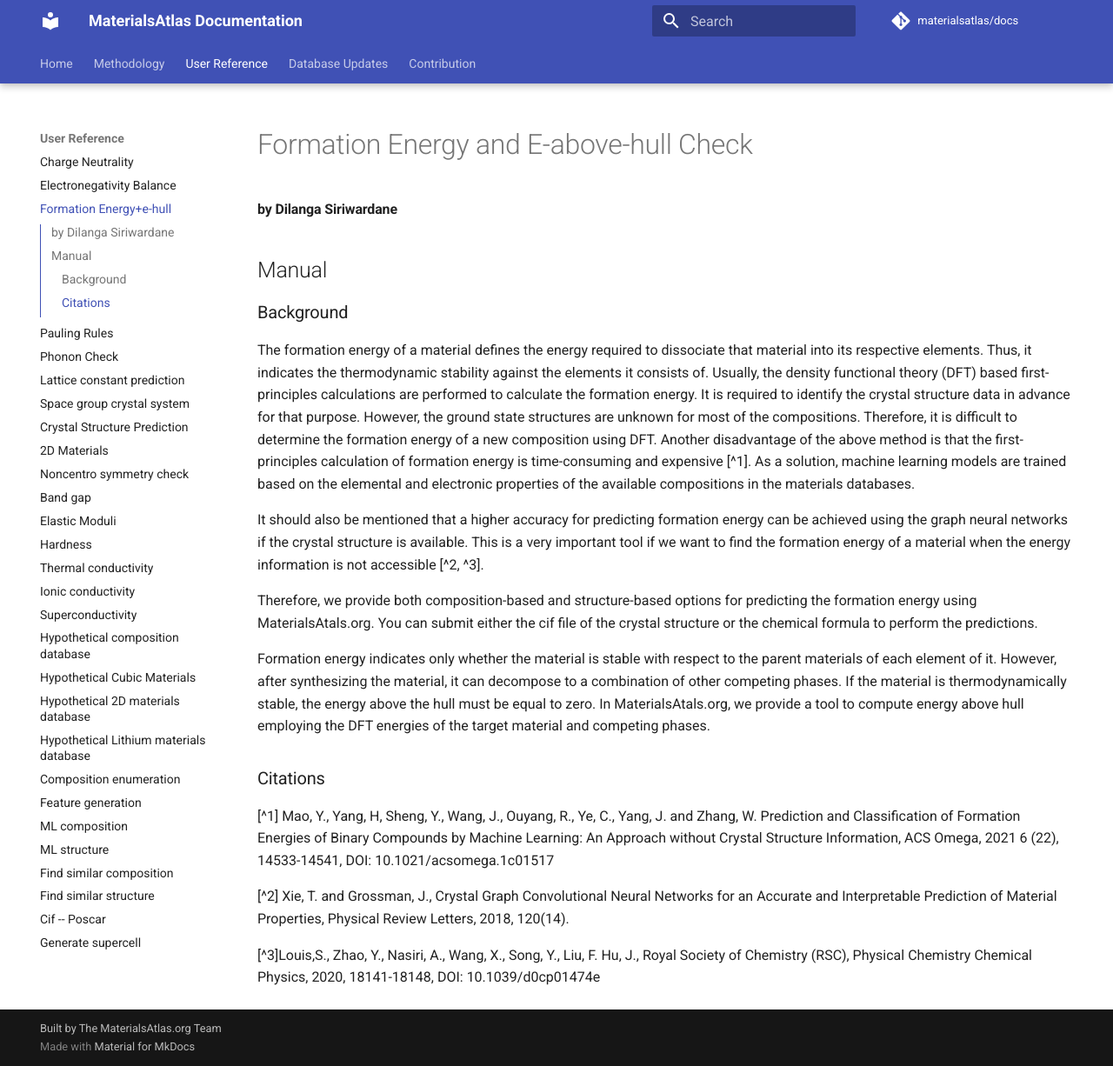
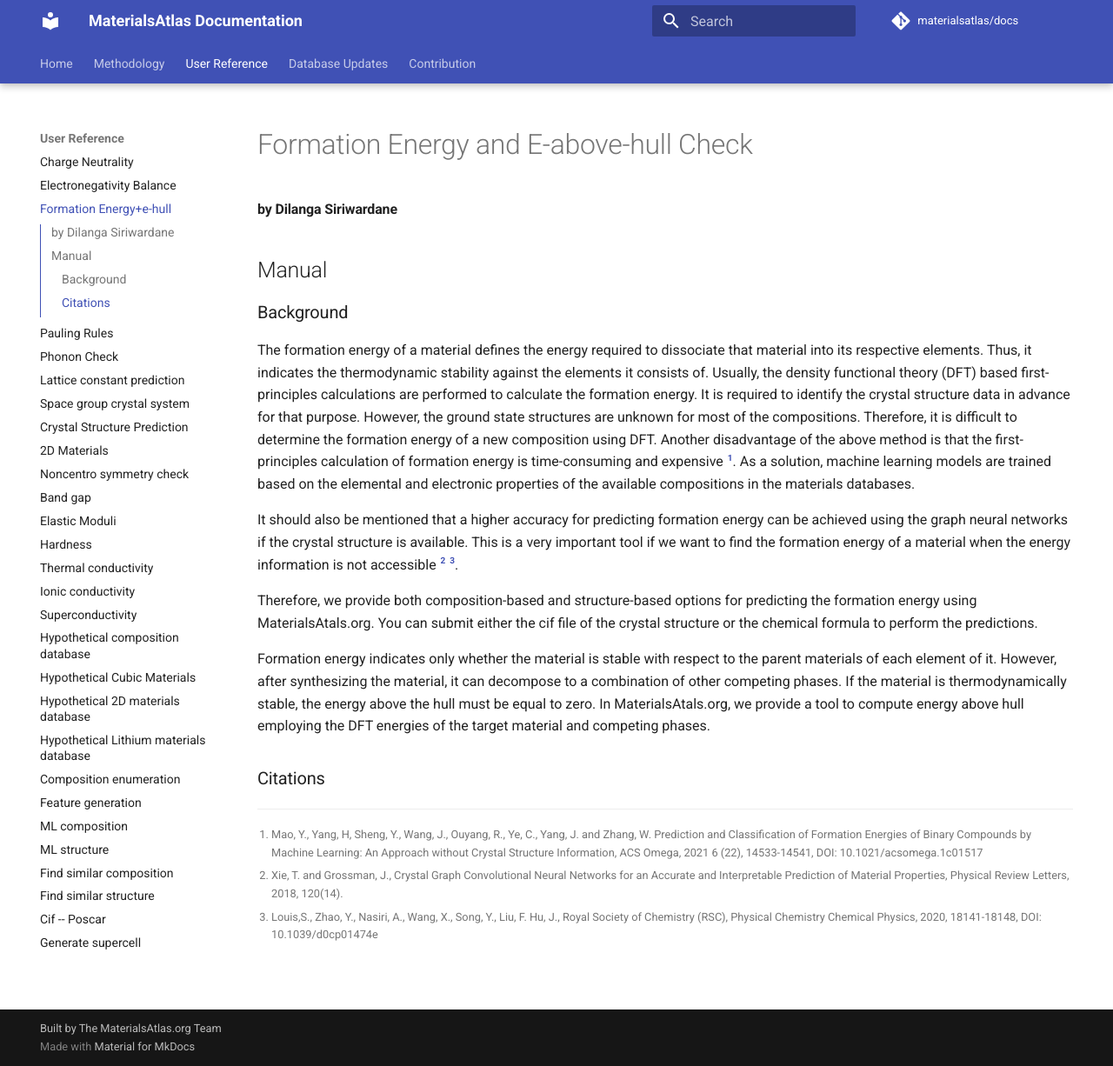
Before and after one commit to usccolumbia/materialsatlas, an MkDocs documentation site: the page built from docs/user-guide/formation_energy_ehull.md, in a window 1280 px wide and 1226 px high. Shown: the whole window at 87% size. Built offline with MkDocs 1.6.1 and Material for MkDocs 9.7.7, drawn with Linux system fonts in a browser that asks for light colours; comment, search, counter and statistics services are not loaded.

Commit message:
Update formation_energy_ehull.md

```diff
--- a/docs/user-guide/formation_energy_ehull.md
+++ b/docs/user-guide/formation_energy_ehull.md
@@ -7,7 +7,7 @@
 
 The formation energy of a material defines the energy required to dissociate that material into its respective elements. Thus, it indicates the thermodynamic stability against the elements it consists of. Usually, the density functional theory (DFT) based first-principles calculations are performed to calculate the formation energy. It is required to identify the crystal structure data in advance for that purpose. However, the ground state structures are unknown for most of the compositions. Therefore, it is difficult to determine the formation energy of a new composition using DFT. Another disadvantage of the above method is that the first-principles calculation of formation energy is time-consuming and expensive [^1]. As a solution, machine learning models are trained based on the elemental and electronic properties of the available compositions in the materials databases.
 
-It should also be mentioned that a higher accuracy for predicting formation energy can be achieved using the graph neural networks if the crystal structure is available. This is a very important tool if we want to find the formation energy of a material when the energy information is not accessible [^2, ^3].
+It should also be mentioned that a higher accuracy for predicting formation energy can be achieved using the graph neural networks if the crystal structure is available. This is a very important tool if we want to find the formation energy of a material when the energy information is not accessible [^2] [^3].
 
 Therefore, we provide both composition-based and structure-based options for predicting the formation energy using MaterialsAtals.org. You can submit either the cif file of the crystal structure or the chemical formula to perform the predictions.
 
@@ -15,8 +15,8 @@ Formation energy indicates only whether the material is stable with respect to t
 
 
 ### Citations
-[^1] Mao, Y., Yang, H, Sheng, Y., Wang, J., Ouyang, R., Ye, C., Yang, J. and Zhang, W. Prediction and Classification of Formation Energies of Binary Compounds by Machine Learning: An Approach without Crystal Structure Information, ACS Omega, 2021 6 (22), 14533-14541, DOI: 10.1021/acsomega.1c01517
+[^1]: Mao, Y., Yang, H, Sheng, Y., Wang, J., Ouyang, R., Ye, C., Yang, J. and Zhang, W. Prediction and Classification of Formation Energies of Binary Compounds by Machine Learning: An Approach without Crystal Structure Information, ACS Omega, 2021 6 (22), 14533-14541, DOI: 10.1021/acsomega.1c01517
 
-[^2] Xie, T. and Grossman, J., Crystal Graph Convolutional Neural Networks for an Accurate and Interpretable Prediction of Material Properties, Physical Review Letters,  2018, 120(14).
+[^2]: Xie, T. and Grossman, J., Crystal Graph Convolutional Neural Networks for an Accurate and Interpretable Prediction of Material Properties, Physical Review Letters,  2018, 120(14).
 
-[^3]Louis,S., Zhao, Y., Nasiri, A., Wang, X., Song, Y., Liu, F.  Hu, J., Royal Society of Chemistry (RSC), Physical Chemistry Chemical Physics, 2020, 18141-18148, DOI: 10.1039/d0cp01474e
+[^3]: Louis,S., Zhao, Y., Nasiri, A., Wang, X., Song, Y., Liu, F.  Hu, J., Royal Society of Chemistry (RSC), Physical Chemistry Chemical Physics, 2020, 18141-18148, DOI: 10.1039/d0cp01474e
```
